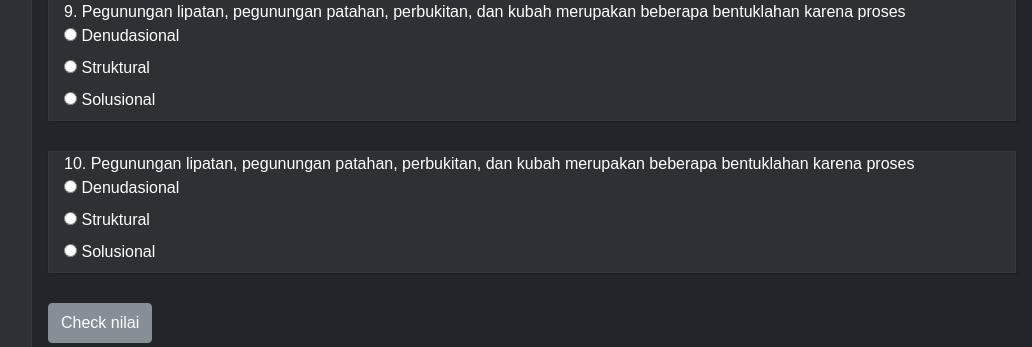
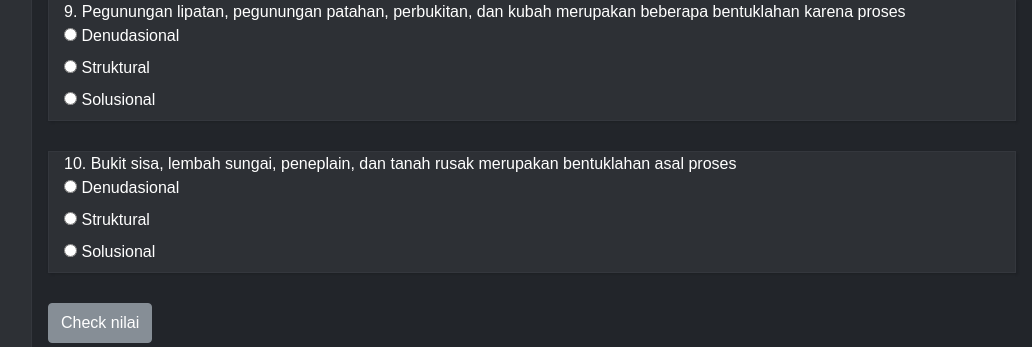
Before and after one commit to ridhodarman/ptnh_test_static, a PHP site: page /1_konsep_fenomena/1.php in a window 1280 px wide. Shown: the part 1463-1810 px from the top of the page, without its empty margins (248-1280 px from the left). Run offline with PHP 8.4, Linux system fonts and the light colour scheme; some web fonts are replaced.

Commit message:
perbaikan bukit sisa, lembah sungai

```diff
--- a/1_konsep_fenomena/1.php
+++ b/1_konsep_fenomena/1.php
@@ -241,7 +241,7 @@
                 <div class="col-sm-12 card">
                     <?php $n= $n + 1; ?>
                     <?php echo $n ?>.
-                        Pegunungan lipatan, pegunungan patahan, perbukitan, dan kubah merupakan beberapa bentuklahan karena proses
+                        Bukit sisa, lembah sungai, peneplain, dan tanah rusak merupakan bentuklahan asal proses
                     <div>
                         <input id="<?php echo $n ?>A" type="radio" name="<?php echo $n ?>"
                         onclick="check(<?php echo $n ?>, true)">
```
